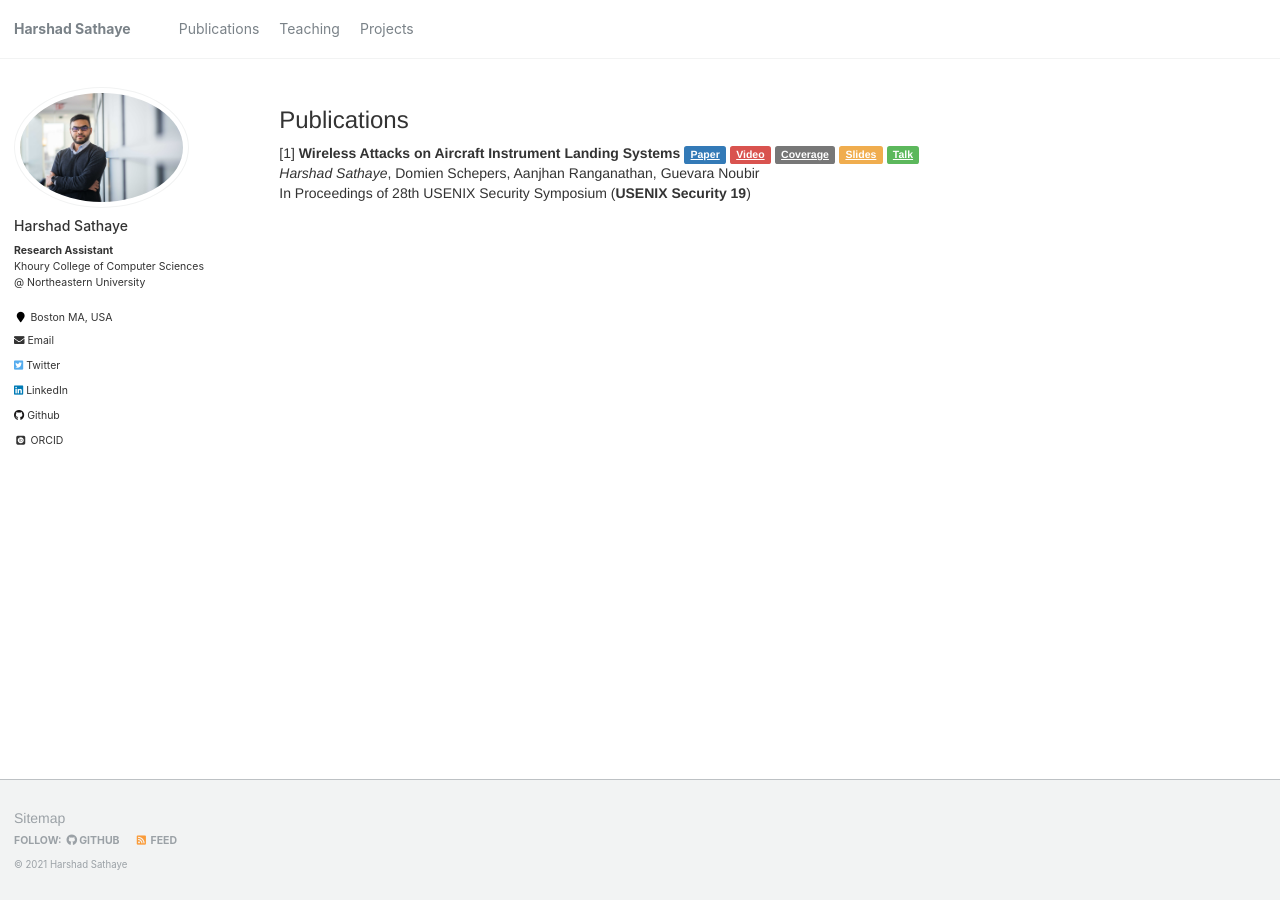
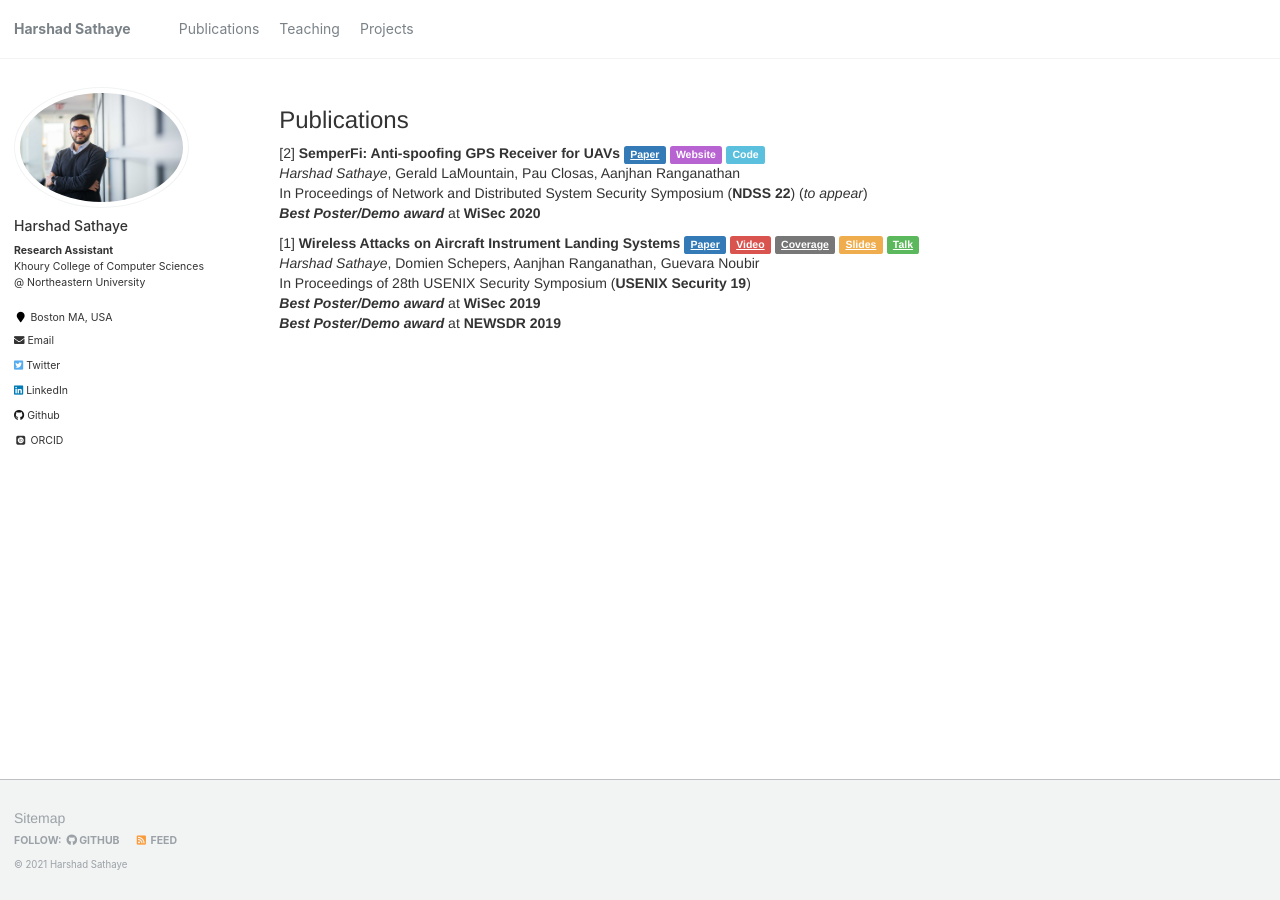
Before and after one commit to harshadms/harshadms.github.io, a Jekyll site: the page built from _pages/publications.md, in a window 1280 px wide. Built offline with Jekyll 4.4.1, drawn with Linux system fonts in a browser that asks for light colours; some web fonts are replaced.

Commit message:
added a bunch of updates, ndss paper

```diff
--- a/_pages/publications.md
+++ b/_pages/publications.md
@@ -5,7 +5,13 @@ permalink: /publications/
 author_profile: true
 ---
 ### Publications
+[2] **SemperFi: Anti-spoofing GPS Receiver for UAVs** <a href="/files/semperfi_ndss22.pdf" class="label label-primary">Paper</a> <a href="https://semperfi-gps.com/" style="text-decoration:none;" class="label label-website">Website</a> <a href="https://semperfi-gps.com/code/" style="text-decoration:none;" rel="noreferrer noopener" target="_blank" class="label label-info">Code</a>
+<br>*Harshad Sathaye*, Gerald LaMountain, Pau Closas, Aanjhan Ranganathan
+<br>In Proceedings of Network and Distributed System Security Symposium (**NDSS 22**) (*to appear*)
+<br>***Best Poster/Demo award*** at **WiSec 2020**
 
 [1] **Wireless Attacks on Aircraft Instrument Landing Systems** <a href="/files/ils_usenix.pdf" class="label label-primary">Paper</a> <a href="https://www.youtube.com/watch?v=Wp4CpyxYJq4" class="label label-danger">Video</a> <a href="/files/ils_coverage.md" class="label label-default">Coverage</a> <a href="/files/ils_usenix-2019-slides.pdf" class="label label-warning">Slides</a> <a href="https://www.usenix.org/conference/usenixsecurity19/presentation/sathaye" class="label label-success">Talk</a>
 <br>*Harshad Sathaye*, Domien Schepers, Aanjhan Ranganathan, Guevara Noubir
 <br>In Proceedings of 28th USENIX Security Symposium (**USENIX Security 19**)
+<br>***Best Poster/Demo award*** at **WiSec 2019**
+<br>***Best Poster/Demo award*** at **NEWSDR 2019**
```
Also changed, not shown: _pages/about.md (+4 -2 lines), _pages/projects.md (+2 -2 lines), assets/css/bootstrap.min.css.
